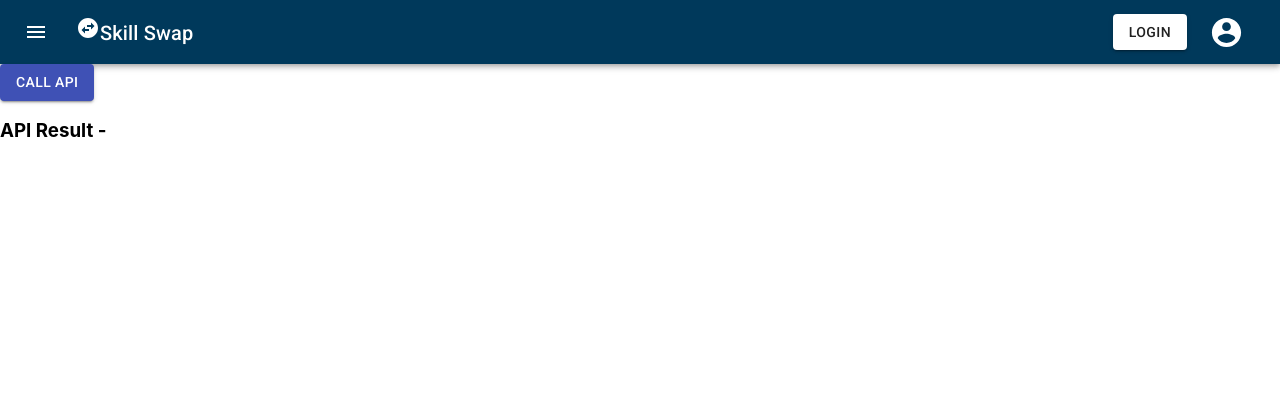
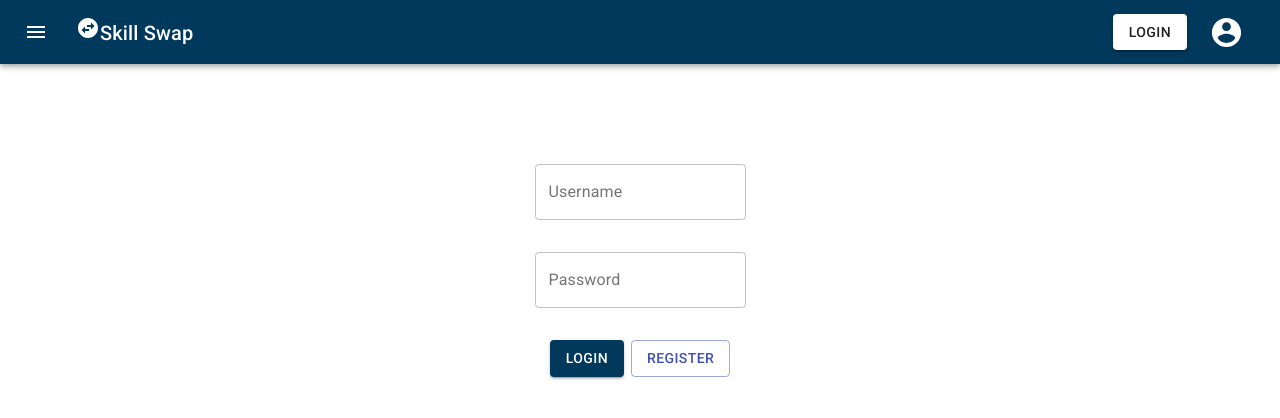
Before and after one commit to code-4-bread/sept-frontend, a React (Create React App) app: page /Login in a window 1280 px wide. Shown: the top 418 px of the page. Built offline with nearby package versions, Linux system fonts and the light colour scheme.

Commit message:
Add Pages
1. main page
2. login/register page
3.profile page

```diff
--- /dev/null
+++ b/src/App.js
@@ -0,0 +1,28 @@
+import { BrowserRouter as Router, Switch, Route } from 'react-router-dom';
+import Login from './pages/Login';
+import MainPage from './pages/MainPage';
+import Profile from './pages/Profile';
+import MainLayout from './components/MainLayout';
+
+// routes all the pages into the main app
+function App() {
+  return (
+    <Router>
+      <MainLayout>
+        <Switch>
+          <Route exact path="/">
+            <MainPage />
+          </Route>
+          <Route path="/Login">
+            <Login />
+          </Route>
+          <Route path="/Profile">
+            <Profile />
+          </Route>
+        </Switch>
+      </MainLayout>
+    </Router>
+  );
+}
+
+export default App;
--- a/src/components/MainLayout.jsx
+++ b/src/components/MainLayout.jsx
@@ -9,8 +9,9 @@ import AccountCircle from '@material-ui/icons/AccountCircle';
 import MenuItem from '@material-ui/core/MenuItem';
 import Menu from '@material-ui/core/Menu';
 import SwapHorizontalCircleIcon from '@material-ui/icons/SwapHorizontalCircle';
-import { Button, Divider, List, ListItem } from '@material-ui/core';
+import { Button, Divider, Grid, List, ListItem } from '@material-ui/core';
 import Drawer from '@material-ui/core/Drawer';
+import { useHistory } from 'react-router';
 
 const useStyles = makeStyles((theme) => ({
   root: {
@@ -29,7 +30,7 @@ const useStyles = makeStyles((theme) => ({
     width: 'auto',
   },
   bar: {
-    background: '#00395b'
+    background: '#00395b',
   },
   loginButton: {
     background: '#ffffff',
@@ -43,11 +44,11 @@ function MainLayout ({ children }){
   const [auth, setAuth] = React.useState(true);
   const [anchorEl, setAnchorEl] = React.useState(null);
   const open = Boolean(anchorEl);
-  /*
+
   const handleChange = (event) => {
     setAuth(event.target.checked);
   };
-*/
+
   const handleMenu = (event) => {
     setAnchorEl(event.currentTarget);
   };
@@ -61,9 +62,14 @@ function MainLayout ({ children }){
     setState(open);
   };
 
+  const history = useHistory();
+  const routeChange = () => {
+    history.push('/Login');
+  };
+
   const menuItems = () => (
     <List>
-      <ListItem button>Categories</ListItem>
+      <ListItem button>Home</ListItem>
       <ListItem button>High Demand</ListItem>
       <ListItem button>Recommended</ListItem>
       <ListItem button>Singapore</ListItem>
@@ -88,7 +94,7 @@ function MainLayout ({ children }){
             <SwapHorizontalCircleIcon />
             Skill Swap
           </Typography>
-          <Button className={classes.loginButton} variant="contained">Login</Button>
+          <Button className={classes.loginButton} variant="contained" onClick={routeChange}>Login</Button>
           {auth && (
             <div>
               <IconButton
--- a/src/index.js
+++ b/src/index.js
@@ -1,26 +1,13 @@
 import React from 'react';
 import ReactDOM from 'react-dom';
-import Main from './pages/Main';
-import {
-  BrowserRouter as Router,
-  Switch,
-  Route,
-} from 'react-router-dom';
+import App from './App';
 import './index.css';
+
 
 
 ReactDOM.render(
   <React.StrictMode>
-    <Router>
-      <Switch>
-        <Route path="/">
-          <Main />
-        </Route>
-        <Route path="/about">
-          <Main />
-        </Route>
-      </Switch>
-    </Router>
+    <App />
   </React.StrictMode>,
   document.getElementById('root')
 );
--- /dev/null
+++ b/src/pages/Login.jsx
@@ -0,0 +1,40 @@
+import { Button, Grid, TextField} from '@material-ui/core';
+import { makeStyles } from '@material-ui/core/styles';
+import React from 'react';
+
+const useStyles = makeStyles((theme) => ({
+  root: {
+    flexGrow: 1,
+    marginTop: 100
+  },
+  button: {
+    background: '#00395b',
+  },
+  register: {
+    marginLeft: 7,
+    //background: '#227e88',
+  }
+}));
+
+function Login() {
+  const classes = useStyles();
+
+  return (
+    <div className={classes.root}>
+      <Grid container direction="column" justifyContent="center" alignItems="center" spacing={4}>
+        <Grid item>
+          <TextField label="Username" variant="outlined" />
+        </Grid>
+        <Grid item>
+          <TextField label="Password" variant="outlined" />
+        </Grid>
+        <Grid item>
+          <Button variant="contained" color="primary" className={classes.button}>Login</Button>
+          <Button variant="outlined" color="primary" className={classes.register}>Register</Button>
+        </Grid>
+      </Grid>
+    </div>
+  );
+};
+
+export default Login;
--- a/src/pages/Main.jsx
+++ b/src/pages/Main.jsx
@@ -25,11 +25,11 @@ class Main extends Component {
   }
 
   render() {
-    return <MainLayout>
+    return <div>
       <Button variant='contained' color='primary' onClick={this.handleOnClick}>Call API</Button>
       <h3>API Result - {this.state.result}</h3>
       {/**<BottomBar></BottomBar> */}
-    </MainLayout>;
+    </div>;
 
   }
 }
--- /dev/null
+++ b/src/pages/MainPage.jsx
@@ -0,0 +1,43 @@
+import { Button, Grid, TextField } from '@material-ui/core';
+import React from 'react';
+import { makeStyles } from '@material-ui/core/styles';
+
+const useStyles = makeStyles((theme) => ({
+  root: {
+    maxWidth: 'auto'
+  },
+  searchBar: {
+    marginTop: 20,
+  },
+  button: {
+    background: '#00395b',
+  },
+}));
+
+function MainPage() {
+  const classes = useStyles();
+
+  return (
+    <div className={classes.root}>
+      <Grid container spacing={1} direction="row" justifyContent="center" alignContent="center" alignItems="center" className={classes.searchBar}>
+        <Grid item>
+          <TextField label="Category" variant="outlined" />
+        </Grid>
+        <Grid item>
+          <TextField label="Location" variant="outlined" />
+        </Grid>
+        <Grid item>
+          <Button variant="contained" color="primary" className={classes.button}>Search</Button>
+        </Grid>
+      </Grid>
+      <Grid container>
+
+      </Grid>
+      <Grid container>
+
+      </Grid>
+    </div>
+  );
+};
+
+export default MainPage;
--- /dev/null
+++ b/src/pages/Profile.jsx
@@ -0,0 +1,108 @@
+import { Button, Grid, TextField, Typography} from '@material-ui/core';
+import { makeStyles } from '@material-ui/core/styles';
+import React from 'react';
+import Card from '@material-ui/core/Card';
+import CardContent from '@material-ui/core/CardContent';
+import CardMedia from '@material-ui/core/CardMedia';
+import CardActions from '@material-ui/core/CardActions';
+
+const useStyles = makeStyles((theme) => ({
+  root: {
+    flexGrow: 1,
+    marginTop: 10
+  },
+  button: {
+    background: '#00395b',
+  },
+  register: {
+    marginLeft: 7,
+    //background: '#227e88',
+  },
+  media: {
+    height: 140,
+  },
+  card: {
+    width: 345,
+  },
+  aboutMe: {
+    width: 600
+  }
+}));
+
+function Profile() {
+  const classes = useStyles();
+
+  return (
+    <div className={classes.root}>
+      <Grid container direction="column" justifyContent="flex-start" alignItems="center" spacing={4}>
+        <Grid item xs={4}>
+          <Card className={classes.card}>
+            <CardMedia
+              className={classes.media}
+              image="/static/images/cards/contemplative-reptile.jpg"
+              title="Contemplative Reptile"
+            />
+            <CardContent>
+              <Typography gutterBottom variant="h5" component="h2">
+            User
+              </Typography>
+              <Typography variant="body2" color="textSecondary" component="p">
+            Student/Lecturer
+              </Typography>
+            </CardContent>
+          </Card>
+        </Grid>
+
+        <Grid item xs={12}>
+          <Card className={classes.aboutMe}>
+            <CardContent>
+              <Typography className={classes.title} color="textSecondary" gutterBottom>
+               About Me
+              </Typography>
+              <Typography className={classes.pos} color="textSecondary">
+              Blah Blah Blah
+              </Typography>
+            </CardContent>
+            <CardActions>
+              <Button size="small">Edit</Button>
+            </CardActions>
+          </Card>
+        </Grid>
+
+        <Grid item xs={12}>
+          <Card className={classes.aboutMe}>
+            <CardContent>
+              <Typography className={classes.title} color="textSecondary" gutterBottom>
+               Certifications
+              </Typography>
+              <Typography className={classes.pos} color="textSecondary">
+              Blah Blah Blah
+              </Typography>
+            </CardContent>
+            <CardActions>
+              <Button size="small">Edit</Button>
+            </CardActions>
+          </Card>
+        </Grid>
+
+        <Grid item xs={12}>
+          <Card className={classes.aboutMe}>
+            <CardContent>
+              <Typography className={classes.title} color="textSecondary" gutterBottom>
+               Previous Experience (Lecturers Only)
+              </Typography>
+              <Typography className={classes.pos} color="textSecondary">
+              Blah Blah Blah
+              </Typography>
+            </CardContent>
+            <CardActions>
+              <Button size="small">Edit</Button>
+            </CardActions>
+          </Card>
+        </Grid>
+      </Grid>
+    </div>
+  );
+};
+
+export default Profile;
```
